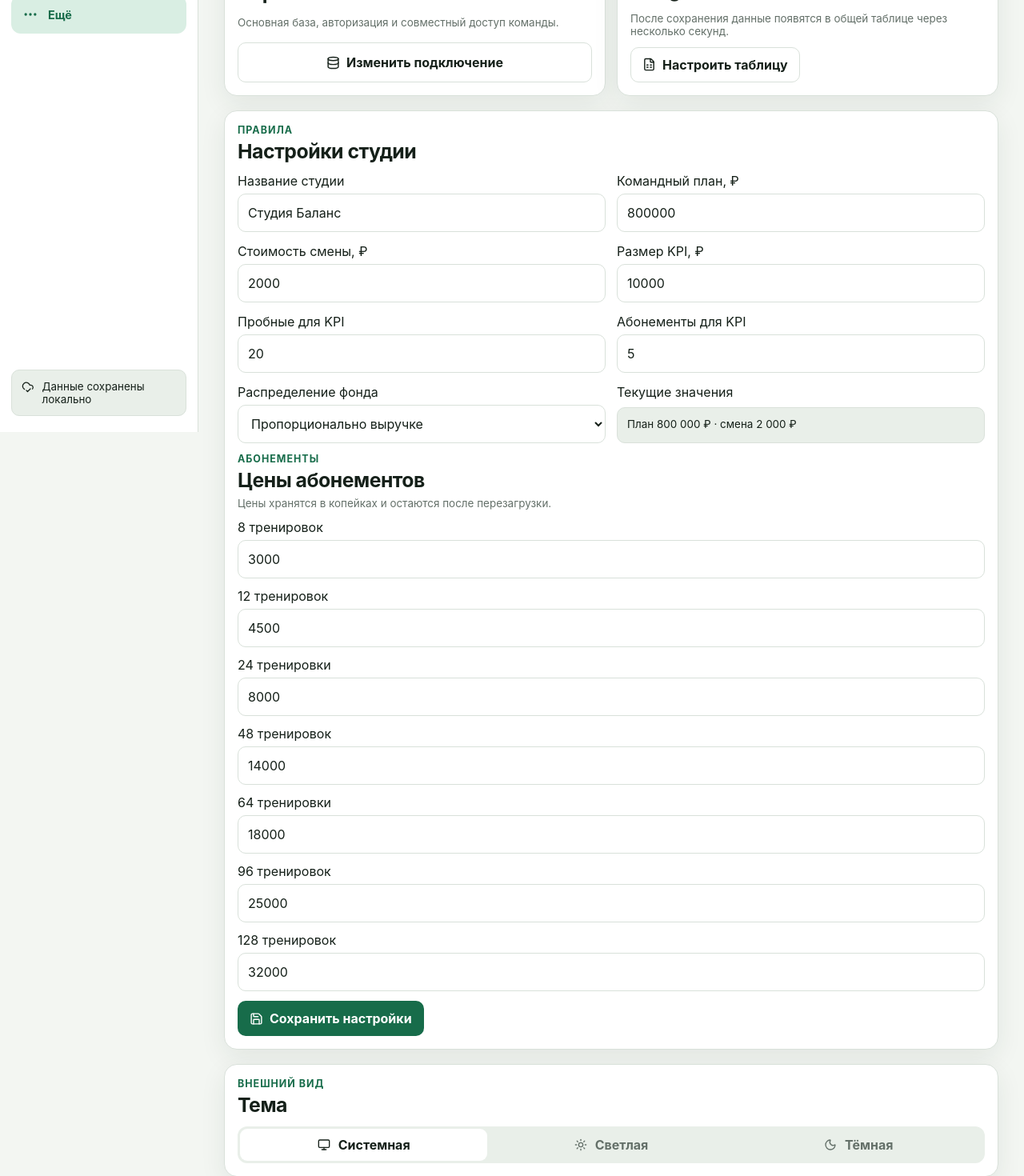
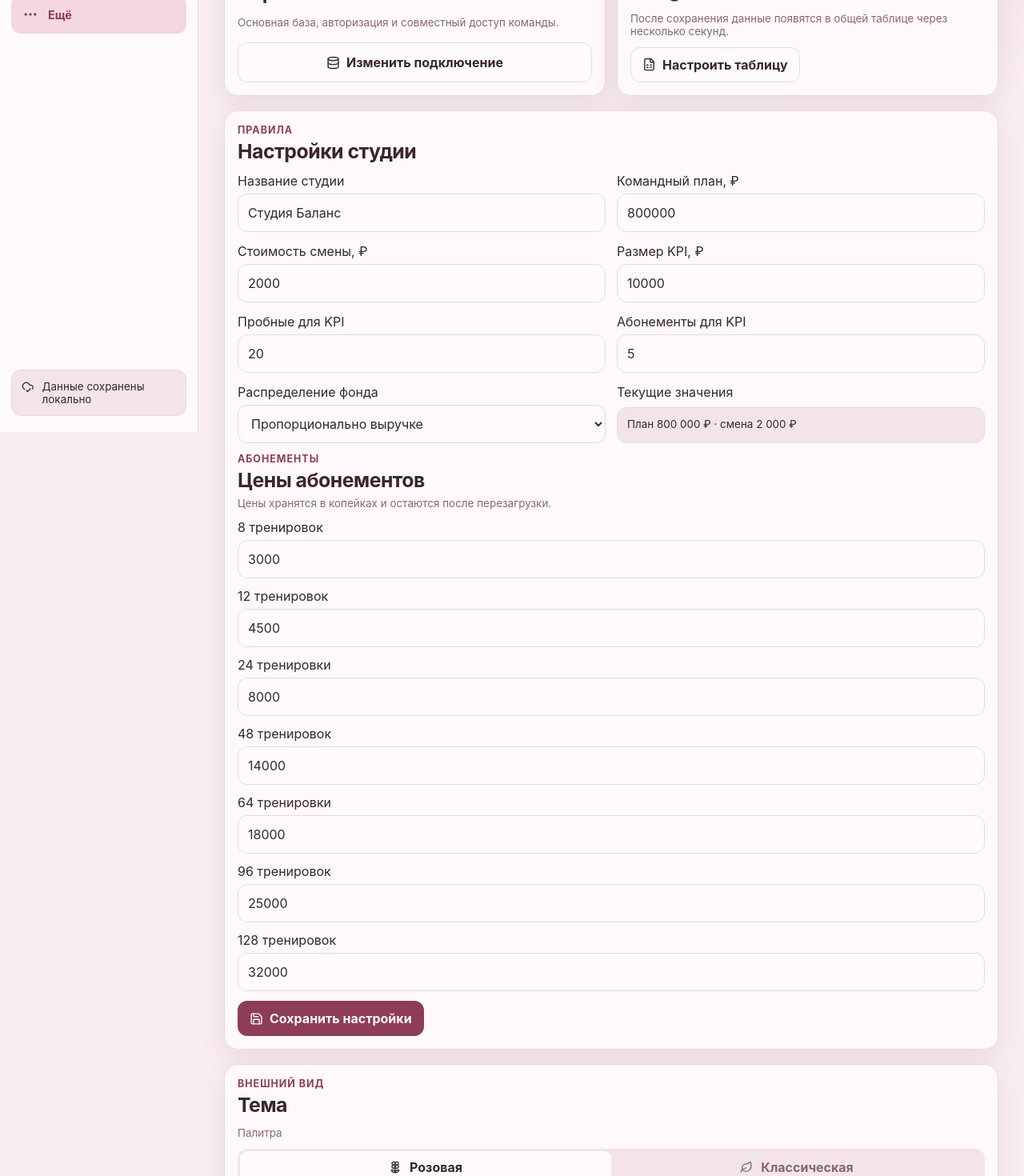
Before and after one commit to veshkinasveta-art/fitness-salary-calculator, a React (Vite) app: page /#/more in a window 1280 px wide. Shown: the part 260-1730 px from the top of the page at 80% size. Built offline with nearby package versions, Linux system fonts and the light colour scheme; no server answers.

Commit message:
Add a premium rose palette and a persistent theme switch.

```diff
--- a/index.html
+++ b/index.html
@@ -7,7 +7,7 @@
       name="viewport"
       content="width=device-width, initial-scale=1, viewport-fit=cover"
     />
-    <meta name="theme-color" content="#f3f6f2" />
+    <meta name="theme-color" content="#f8eef2" />
     <meta
       name="description"
       content="Расчёт зарплаты команды фитнес-студии: смены, продажи, KPI и премиальный фонд."
--- /dev/null
+++ b/src/components/ThemeBackdrop.tsx
@@ -0,0 +1,31 @@
+export function ThemeBackdrop() {
+  return (
+    <div className="theme-backdrop" aria-hidden="true">
+      <svg
+        className="theme-silhouette"
+        viewBox="0 0 280 560"
+        fill="none"
+        xmlns="http://www.w3.org/2000/svg"
+      >
+        <g filter="url(#soft-glow)">
+          <path
+            d="M142 46c18 8 32 28 28 50-3 16-16 28-30 32-8 18-6 38 4 54 8-6 20-8 30-2 14 8 18 28 8 40-8 10-22 12-34 8 2 22 8 44 8 66 0 28-10 54-18 80-6 18-8 38-4 56 10 38 28 72 28 110 0 22-10 48-32 56-18 6-40 2-52-12-16-18-14-48-4-68 8-16 14-34 12-52-4-28-18-52-22-80-6-36 2-72 10-106-14 6-30 4-40-8-12-14-8-36 6-46 12-8 28-6 38 4 6-18 8-38 2-56-14-4-26-16-28-32-4-22 12-44 32-52 8-22 36-36 58-32Z"
+            fill="currentColor"
+          />
+        </g>
+        <defs>
+          <filter
+            id="soft-glow"
+            x="-40"
+            y="-20"
+            width="360"
+            height="620"
+            filterUnits="userSpaceOnUse"
+          >
+            <feGaussianBlur stdDeviation="10" />
+          </filter>
+        </defs>
+      </svg>
+    </div>
+  )
+}
--- a/src/lib/theme.tsx
+++ b/src/lib/theme.tsx
@@ -6,16 +6,21 @@ import {
   useMemo,
   useState,
 } from 'react'
+import { ThemeBackdrop } from '../components/ThemeBackdrop.tsx'
 
 export type ThemePreference = 'system' | 'light' | 'dark'
+export type ThemePalette = 'classic' | 'rose'
 
 interface ThemeContextValue {
   preference: ThemePreference
+  palette: ThemePalette
   resolved: 'light' | 'dark'
   setPreference: (value: ThemePreference) => void
+  setPalette: (value: ThemePalette) => void
 }
 
-const STORAGE_KEY = 'salary-studio-theme'
+const THEME_KEY = 'salary-studio-theme'
+const PALETTE_KEY = 'salary-studio-palette'
 const ThemeContext = createContext<ThemeContextValue | null>(null)
 
 function getSystemTheme(): 'light' | 'dark' {
@@ -24,11 +29,22 @@ function getSystemTheme(): 'light' | 'dark' {
     : 'light'
 }
 
+function readPalette(): ThemePalette {
+  const stored = localStorage.getItem(PALETTE_KEY)
+  return stored === 'classic' || stored === 'rose' ? stored : 'rose'
+}
+
+function themeColor(palette: ThemePalette, resolved: 'light' | 'dark') {
+  if (palette === 'rose') return resolved === 'dark' ? '#2a1b22' : '#f8eef2'
+  return resolved === 'dark' ? '#0f1512' : '#f3f6f2'
+}
+
 export function ThemeProvider({ children }: PropsWithChildren) {
   const [preference, setPreferenceState] = useState<ThemePreference>(() => {
-    const stored = localStorage.getItem(STORAGE_KEY)
+    const stored = localStorage.getItem(THEME_KEY)
     return stored === 'dark' || stored === 'light' ? stored : 'system'
   })
+  const [palette, setPaletteState] = useState<ThemePalette>(readPalette)
   const [systemTheme, setSystemTheme] = useState(getSystemTheme)
   const resolved = preference === 'system' ? systemTheme : preference
 
@@ -41,25 +57,36 @@ export function ThemeProvider({ children }: PropsWithChildren) {
 
   useEffect(() => {
     document.documentElement.dataset.theme = resolved
+    document.documentElement.dataset.palette = palette
     document.documentElement.style.colorScheme = resolved
     document
       .querySelector('meta[name="theme-color"]')
-      ?.setAttribute('content', resolved === 'dark' ? '#0f1512' : '#f3f6f2')
-  }, [resolved])
+      ?.setAttribute('content', themeColor(palette, resolved))
+  }, [palette, resolved])
 
   const value = useMemo<ThemeContextValue>(
     () => ({
       preference,
+      palette,
       resolved,
       setPreference: (next) => {
         setPreferenceState(next)
-        localStorage.setItem(STORAGE_KEY, next)
+        localStorage.setItem(THEME_KEY, next)
+      },
+      setPalette: (next) => {
+        setPaletteState(next)
+        localStorage.setItem(PALETTE_KEY, next)
       },
     }),
-    [preference, resolved],
+    [palette, preference, resolved],
   )
 
-  return <ThemeContext.Provider value={value}>{children}</ThemeContext.Provider>
+  return (
+    <ThemeContext.Provider value={value}>
+      <ThemeBackdrop />
+      {children}
+    </ThemeContext.Provider>
+  )
 }
 
 export function useTheme() {
--- a/src/pages/MorePage.tsx
+++ b/src/pages/MorePage.tsx
@@ -3,6 +3,8 @@ import {
   Database,
   Download,
   FileSpreadsheet,
+  Flower2,
+  Leaf,
   LockKeyhole,
   MailPlus,
   Monitor,
@@ -23,7 +25,7 @@ import { createBackup } from '../lib/backup'
 import { formatMoney } from '../lib/format'
 import { spreadsheetUrl } from '../lib/googleSheet'
 import { isSupabaseConfigured } from '../lib/supabase'
-import { type ThemePreference, useTheme } from '../lib/theme'
+import { type ThemePalette, type ThemePreference, useTheme } from '../lib/theme'
 
 function rublesToKopecks(value: string) {
   const normalized = value.replace(/\s/g, '').replace(',', '.')
@@ -47,7 +49,7 @@ export function MorePage() {
     online,
     ready,
   } = useAppState()
-  const { preference, setPreference } = useTheme()
+  const { preference, palette, setPreference, setPalette } = useTheme()
   const [draft, setDraft] = useState<StudioSettings>(settings)
   const [productDraft, setProductDraft] = useState(products)
   const [saved, setSaved] = useState(false)
@@ -135,6 +137,14 @@ export function MorePage() {
     { id: 'system', label: 'Системная', icon: Monitor },
     { id: 'light', label: 'Светлая', icon: Sun },
     { id: 'dark', label: 'Тёмная', icon: Moon },
+  ]
+  const palettes: Array<{
+    id: ThemePalette
+    label: string
+    icon: typeof Flower2
+  }> = [
+    { id: 'rose', label: 'Розовая', icon: Flower2 },
+    { id: 'classic', label: 'Классическая', icon: Leaf },
   ]
 
   return (
@@ -397,6 +407,22 @@ export function MorePage() {
           <p className="eyebrow">Внешний вид</p>
           <h2 id="theme-title">Тема</h2>
         </div>
+        <p className="muted small">Палитра</p>
+        <div className="segmented" role="group" aria-label="Палитра оформления">
+          {palettes.map(({ id, label, icon: Icon }) => (
+            <button
+              type="button"
+              className={`segment ${palette === id ? 'segment-active' : ''}`}
+              key={id}
+              onClick={() => setPalette(id)}
+            >
+              <span className="row" style={{ justifyContent: 'center' }}>
+                <Icon size={16} /> {label}
+              </span>
+            </button>
+          ))}
+        </div>
+        <p className="muted small">Яркость</p>
         <div className="segmented">
           {themes.map(({ id, label, icon: Icon }) => (
             <button
--- a/src/styles.css
+++ b/src/styles.css
@@ -16,9 +16,11 @@
   --danger: #b33a35;
   --focus: #0d7d55;
   --shadow: 0 10px 32px rgba(29, 51, 38, 0.08);
-  --radius-sm: 10px;
-  --radius-md: 16px;
-  --radius-lg: 24px;
+  --bg-glow: radial-gradient(1200px 520px at 12% -10%, rgba(23, 108, 74, 0.08), transparent 58%);
+  --hero-gradient: linear-gradient(145deg, #1b7a54 0%, #176c4a 58%, #0f5a3c 100%);
+  --radius-sm: 12px;
+  --radius-md: 18px;
+  --radius-lg: 26px;
   --nav-height: 72px;
   font-family:
     Inter, ui-sans-serif, system-ui, -apple-system, BlinkMacSystemFont, "Segoe UI",
@@ -46,6 +48,54 @@
   --danger: #ff8f88;
   --focus: #86e7bb;
   --shadow: 0 12px 36px rgba(0, 0, 0, 0.26);
+  --bg-glow: radial-gradient(1000px 480px at 80% 0%, rgba(104, 213, 161, 0.08), transparent 55%);
+  --hero-gradient: linear-gradient(145deg, #1d3c2e 0%, #163228 100%);
+}
+
+:root[data-palette="rose"] {
+  color-scheme: light;
+  --bg: #f8eef2;
+  --surface: #fffafb;
+  --surface-subtle: #f3e4ea;
+  --surface-strong: #ead4dc;
+  --text: #3b2430;
+  --text-muted: #8a6574;
+  --border: #edd8e0;
+  --primary: #8d3d57;
+  --primary-hover: #733247;
+  --primary-soft: #f4d7e0;
+  --on-primary: #fff7f9;
+  --success: #6e4a58;
+  --warning: #a66a3a;
+  --danger: #b13d4a;
+  --focus: #b56b82;
+  --shadow: 0 12px 34px rgba(108, 52, 72, 0.1);
+  --bg-glow:
+    radial-gradient(900px 460px at 8% -8%, rgba(196, 132, 152, 0.22), transparent 56%),
+    radial-gradient(720px 380px at 100% 8%, rgba(232, 196, 176, 0.18), transparent 50%);
+  --hero-gradient: linear-gradient(145deg, #a45b73 0%, #8d3d57 52%, #6e3146 100%);
+}
+
+:root[data-palette="rose"][data-theme="dark"] {
+  color-scheme: dark;
+  --bg: #2a1b22;
+  --surface: #36242c;
+  --surface-subtle: #412b35;
+  --surface-strong: #513742;
+  --text: #f6e8ee;
+  --text-muted: #c4a3b0;
+  --border: #5a3c48;
+  --primary: #e3a8ba;
+  --primary-hover: #f0c2d0;
+  --primary-soft: #4a303a;
+  --on-primary: #2c1820;
+  --success: #d7b2bf;
+  --warning: #e2b48a;
+  --danger: #f0a0a8;
+  --focus: #f0c2d0;
+  --shadow: 0 14px 38px rgba(0, 0, 0, 0.32);
+  --bg-glow: radial-gradient(800px 420px at 90% 0%, rgba(227, 168, 186, 0.12), transparent 55%);
+  --hero-gradient: linear-gradient(145deg, #4a3038 0%, #3a242c 100%);
 }
 
 * {
@@ -59,10 +109,12 @@ html {
 }
 
 body {
+  position: relative;
   margin: 0;
   min-width: 320px;
   min-height: 100vh;
   background: var(--bg);
+  background-image: var(--bg-glow);
   color: var(--text);
 }
 
@@ -115,6 +167,39 @@ h2 {
 h3 {
   font-size: 1rem;
   line-height: 1.3;
+}
+
+.theme-backdrop {
+  position: fixed;
+  inset: 0;
+  z-index: 0;
+  overflow: hidden;
+  pointer-events: none;
+}
+
+.theme-silhouette {
+  position: absolute;
+  right: max(-48px, calc(50% - 620px));
+  bottom: -40px;
+  width: min(42vw, 320px);
+  height: auto;
+  color: var(--primary);
+  opacity: 0.08;
+  filter: blur(1.2px);
+}
+
+:root[data-palette="classic"] .theme-silhouette {
+  opacity: 0.035;
+}
+
+:root[data-palette="rose"] .theme-silhouette {
+  opacity: 0.1;
+}
+
+.app,
+.auth-shell {
+  position: relative;
+  z-index: 1;
 }
 
 .app {
@@ -189,8 +274,9 @@ h3 {
   min-width: 0;
   border: 1px solid var(--border);
   border-radius: var(--radius-md);
-  background: var(--surface);
+  background: color-mix(in srgb, var(--surface) 92%, transparent);
   box-shadow: var(--shadow);
+  backdrop-filter: blur(10px);
 }
 
 .card-body {
@@ -206,8 +292,9 @@ h3 {
   overflow: hidden;
   padding: 20px;
   border-radius: var(--radius-lg);
-  background: var(--primary);
+  background: var(--hero-gradient);
   color: var(--on-primary);
+  box-shadow: var(--shadow);
 }
 
 .hero-card::after {
@@ -372,10 +459,19 @@ h3 {
   color: var(--on-primary);
   font-weight: 720;
   text-decoration: none;
+  transition:
+    background 160ms ease,
+    transform 160ms ease,
+    box-shadow 160ms ease;
 }
 
 .button:hover {
   background: var(--primary-hover);
+  box-shadow: var(--shadow);
+}
+
+.button:active {
+  transform: translateY(1px);
 }
 
 .button-secondary {
@@ -404,6 +500,12 @@ h3 {
   border-radius: 13px;
   background: var(--surface);
   color: var(--text);
+  transition: background 160ms ease, border-color 160ms ease;
+}
+
+.icon-button:hover {
+  background: var(--primary-soft);
+  border-color: color-mix(in srgb, var(--primary) 28%, var(--border));
 }
 
 .field {
@@ -426,6 +528,12 @@ h3 {
   border-radius: var(--radius-sm);
   background: var(--surface);
   color: var(--text);
+  transition: border-color 160ms ease, box-shadow 160ms ease;
+}
+
+.input:hover,
+.select:hover {
+  border-color: color-mix(in srgb, var(--primary) 28%, var(--border));
 }
 
 .input[aria-invalid="true"] {
@@ -536,6 +644,7 @@ h3 {
   color: var(--text-muted);
   font-size: 0.7rem;
   font-weight: 650;
+  transition: background 160ms ease, color 160ms ease;
   text-decoration: none;
 }
 
@@ -683,6 +792,14 @@ h3 {
 }
 
 @media (min-width: 1024px) {
+  .theme-silhouette {
+    right: auto;
+    left: -28px;
+    bottom: 48px;
+    width: 220px;
+    opacity: 0.09;
+  }
+
   .app-layout {
     padding-bottom: 0;
     padding-left: 248px;
@@ -741,7 +858,7 @@ h3 {
   display: grid;
   place-items: end center;
   padding: 12px 12px calc(12px + env(safe-area-inset-bottom));
-  background: color-mix(in srgb, #09110d 46%, transparent);
+  background: color-mix(in srgb, var(--text) 42%, transparent);
 }
 
 .dialog {
```
Also changed, not shown: src/lib/studioPrefs.ts (+13 -1 lines), 1 other file (tests, documents, lock files or other folders).
